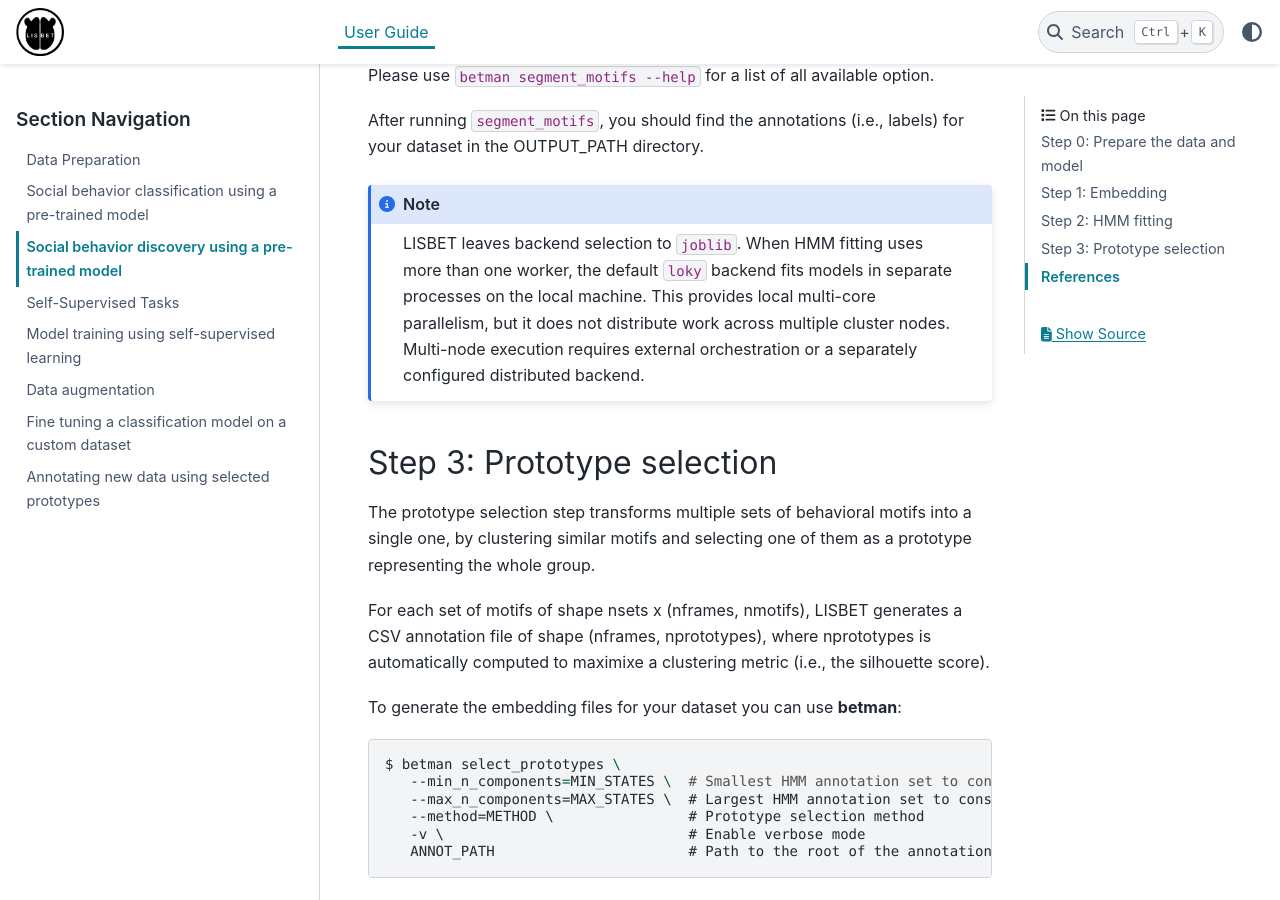
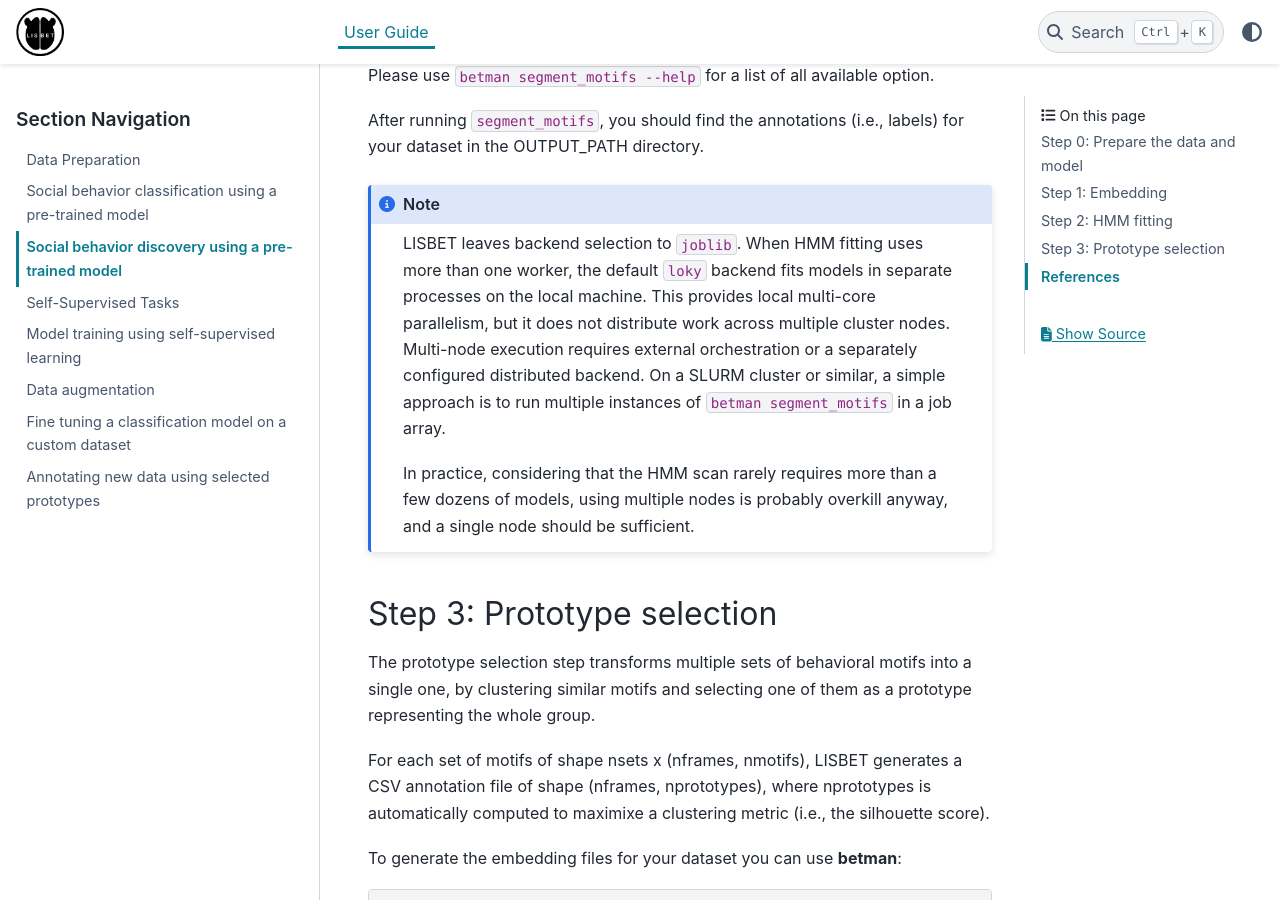
Before and after one commit to BelloneLab/lisbet, a Sphinx documentation site: the page built from docs/user_guide/behavior_discovery.rst, in a window 1280 px wide and 900 px high, scrolled down 3447 px. Built offline with Sphinx 7.4.7 and the PyData theme 0.15.4, drawn with Linux system fonts in a browser that asks for light colours; pages that are not in the unit, such as notebooks, are missing from menus.

Commit message:
docs: restore HMM cluster guidance

```diff
--- a/docs/user_guide/behavior_discovery.rst
+++ b/docs/user_guide/behavior_discovery.rst
@@ -116,7 +116,13 @@ Please use ``betman segment_motifs --help`` for a list of all available option.
 After running ``segment_motifs``, you should find the annotations (i.e., labels) for your dataset in the OUTPUT_PATH directory.
 
 .. note::
-   LISBET leaves backend selection to ``joblib``. When HMM fitting uses more than one worker, the default ``loky`` backend fits models in separate processes on the local machine. This provides local multi-core parallelism, but it does not distribute work across multiple cluster nodes. Multi-node execution requires external orchestration or a separately configured distributed backend.
+   LISBET leaves backend selection to ``joblib``.
+   When HMM fitting uses more than one worker, the default ``loky`` backend fits models in separate processes on the local machine.
+   This provides local multi-core parallelism, but it does not distribute work across multiple cluster nodes.
+   Multi-node execution requires external orchestration or a separately configured distributed backend.
+   On a SLURM cluster or similar, a simple approach is to run multiple instances of ``betman segment_motifs`` in a job array.
+
+   In practice, considering that the HMM scan rarely requires more than a few dozens of models, using multiple nodes is probably overkill anyway, and a single node should be sufficient.
 
 Step 3: Prototype selection
 --------------------------------------
```
